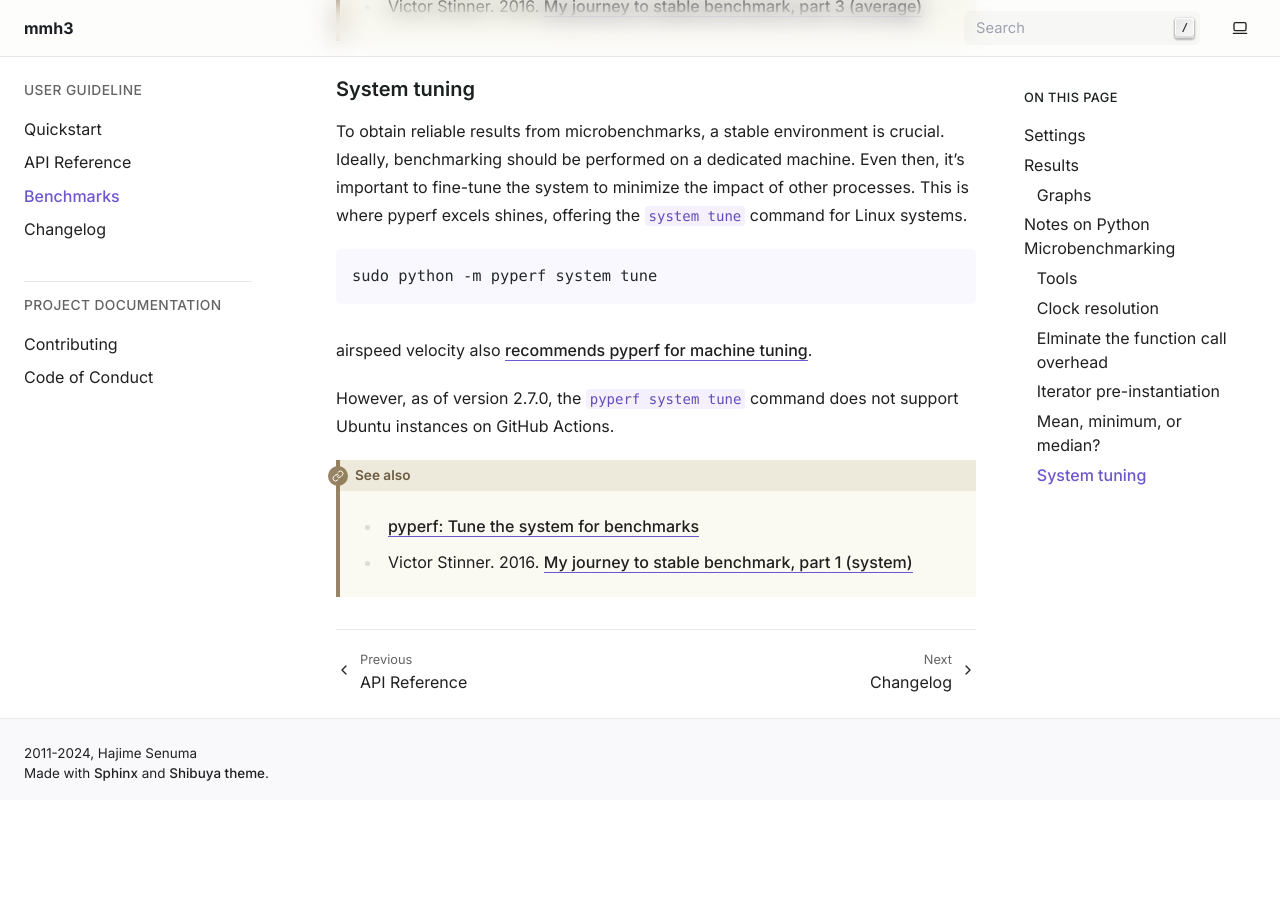
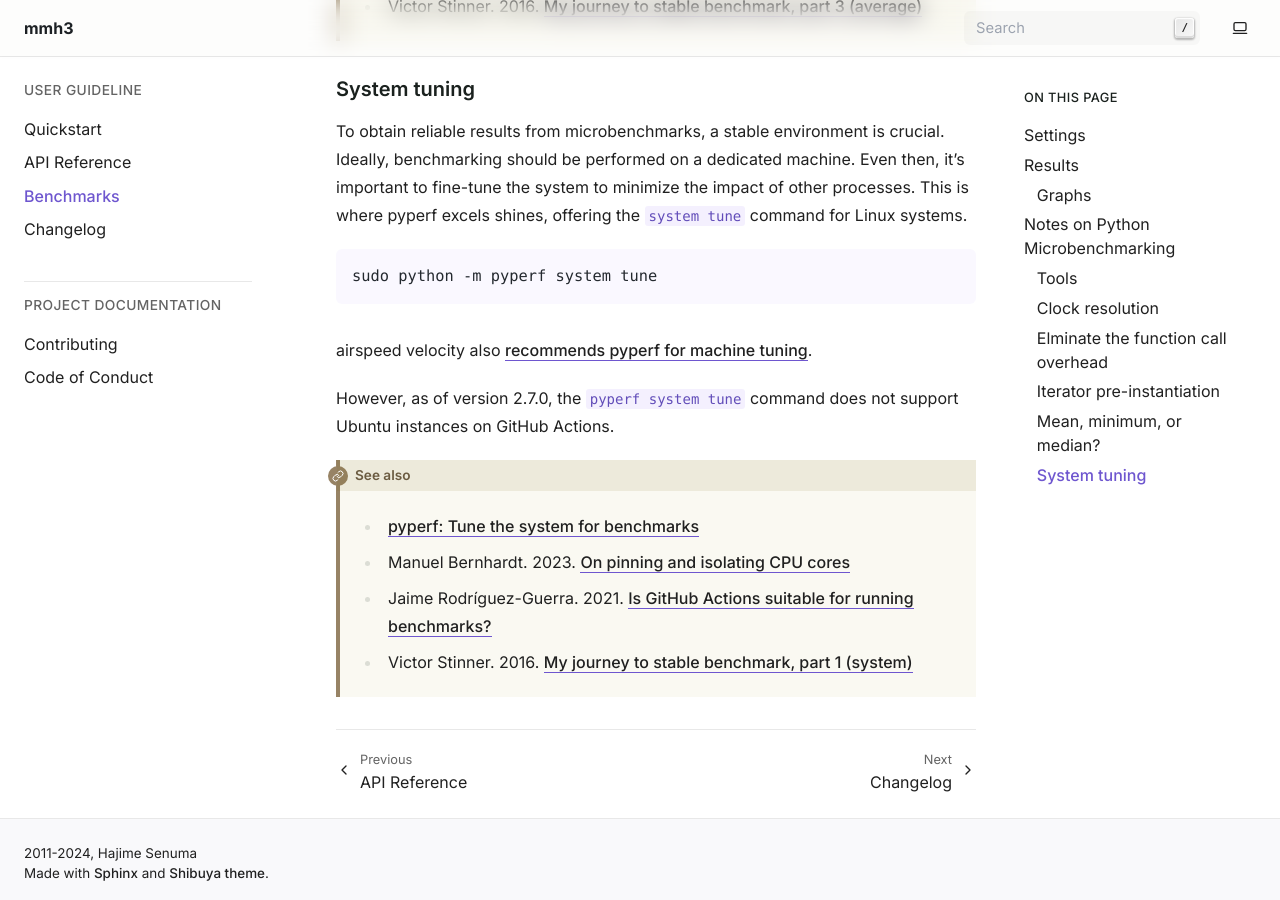
Before and after one commit to hajimes/mmh3, a Sphinx documentation site: the page built from docs/benchmarks.md, in a window 1280 px wide and 900 px high, scrolled down 12045 px. Built offline with Sphinx 7.4.7, drawn with Linux system fonts in a browser that asks for light colours; before the commit the page ends 12845 px from its top, so only the background shows below that.

Commit message:
Add more references; change graphs

````diff
--- a/docs/benchmarks.md
+++ b/docs/benchmarks.md
@@ -396,6 +396,10 @@ Ubuntu instances on GitHub Actions.
 
 ```{seealso}
 - [pyperf: Tune the system for benchmarks](https://pyperf.readthedocs.io/en/latest/system.html)
+- Manuel Bernhardt. 2023.
+[On pinning and isolating CPU cores](https://manuel.bernhardt.io/posts/2023-11-16-core-pinning/)
+- Jaime Rodríguez-Guerra. 2021.
+[Is GitHub Actions suitable for running benchmarks?](https://labs.quansight.org/blog/2021/08/github-actions-benchmarks)
 - Victor Stinner. 2016.
 [My journey to stable benchmark, part 1 (system)](https://vstinner.github.io/journey-to-stable-benchmark-system.html)
 ```
````
Also changed, not shown: docs/_static/bandwidth.png, docs/_static/bandwidth_small.png, docs/_static/latency.png, docs/_static/latency_small.png.
